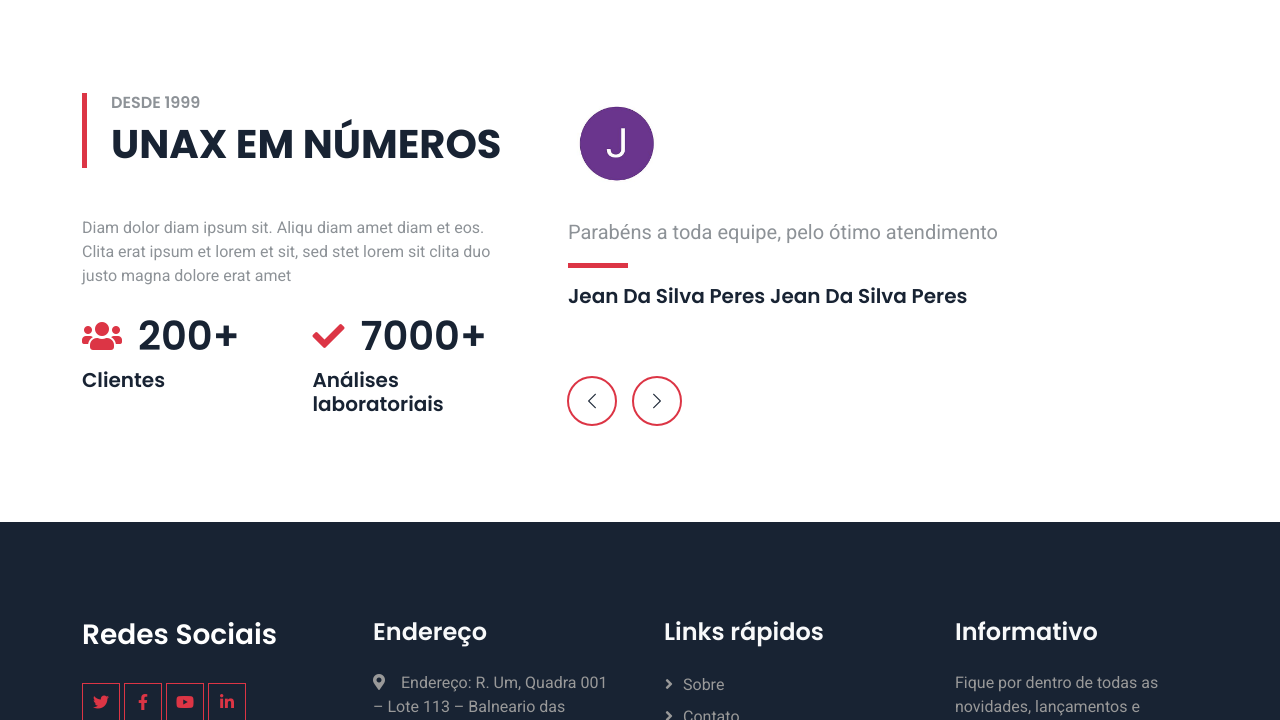
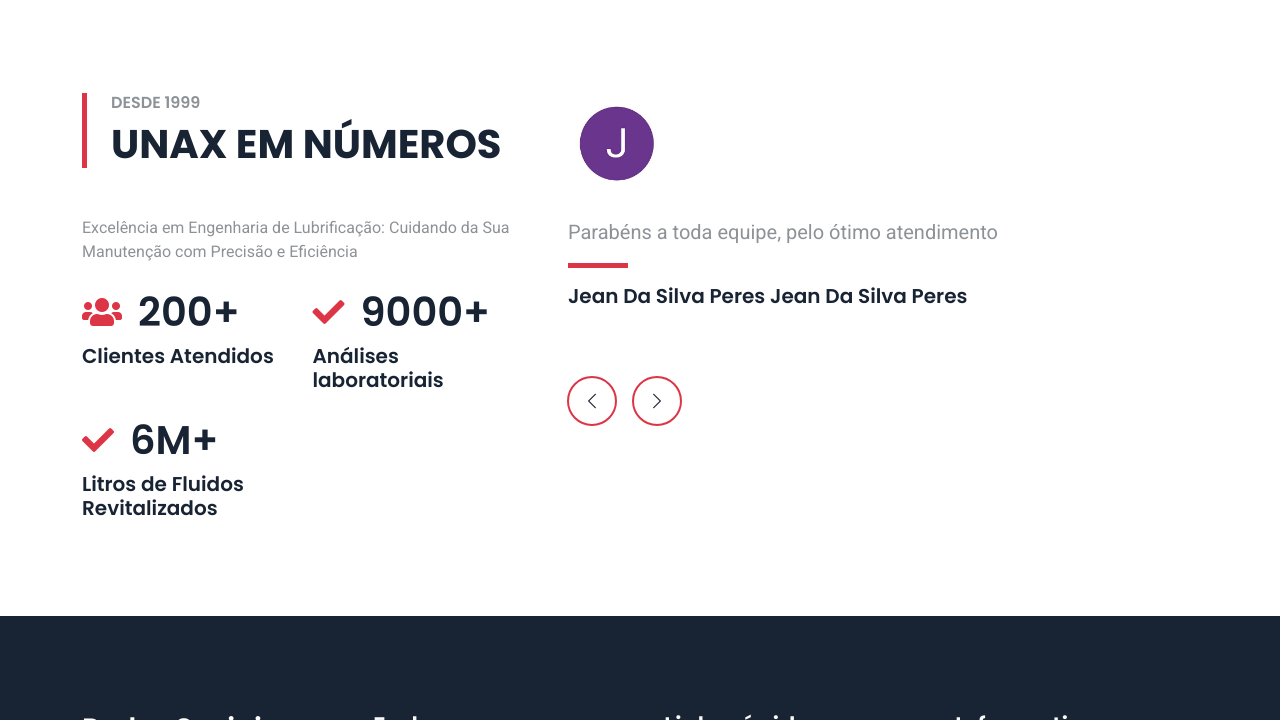
Before and after one commit to UnaxGroup/unaxgroup, a plain HTML site: page index.html in a window 1280 px wide. Shown: the part 7150-7870 px from the top of the page. Drawn offline with nearby package versions, Linux system fonts and the light colour scheme.

Commit message:
Atualizar

```diff
--- a/css/style.css
+++ b/css/style.css
@@ -250,7 +250,7 @@
 
 /*** Appointment ***/
 .appointment {
-    background: linear-gradient(rgba(0, 0, 0, .65), rgba(0, 0, 0, .65)), url(../img/carousel-2.jpg) center center no-repeat;
+    background: linear-gradient(rgba(0, 0, 0, .65), rgba(0, 0, 0, .65)), url(../img/carousel-3.jpg) center center no-repeat;
     background-size: cover;
 }
 
--- a/index.html
+++ b/index.html
@@ -909,6 +909,8 @@ class="d-flex flex-column justify-content-center text-center bg-primary h-100 p-
 </div>
 <!-- Team End -->
 
+
+
 <!-- Testimonial Start -->
 <div class="container-xxl py-5">
 <div class="container">
@@ -919,9 +921,7 @@ class="d-flex flex-column justify-content-center text-center bg-primary h-100 p-
 <h1 class="display-6 mb-0">UNAX EM NÚMEROS</h1>
 </div>
 <p class="mb-4">
-Diam dolor diam ipsum sit. Aliqu diam amet diam et eos. Clita erat
-ipsum et lorem et sit, sed stet lorem sit clita duo justo magna
-dolore erat amet
+Excelência em Engenharia de Lubrificação: Cuidando da Sua Manutenção com Precisão e Eficiência
 </p>
 <div class="row g-4">
 <div class="col-sm-6">
@@ -929,15 +929,23 @@ dolore erat amet
 <i class="fa fa-users fa-2x text-primary flex-shrink-0"></i>
 <h1 class="ms-3 mb-0">200+</h1>
 </div>
-<h5 class="mb-0">Clientes</h5>
+<h5 class="mb-0">Clientes Atendidos</h5>
 </div>
 <div class="col-sm-6">
 <div class="d-flex align-items-center mb-2">
 <i class="fa fa-check fa-2x text-primary flex-shrink-0"></i>
-<h1 class="ms-3 mb-0">7000+</h1>
+<h1 class="ms-3 mb-0">9000+</h1>
 </div>
-<h5 class="mb-0">Análises laboratoriais                </h5>
+<h5 class="mb-0">Análises laboratoriais</h5>
 </div>
+
+<div class="col-sm-6">
+    <div class="d-flex align-items-center mb-2">
+    <i class="fa fa-check fa-2x text-primary flex-shrink-0"></i>
+    <h1 class="ms-3 mb-0">6M+</h1>
+    </div>
+    <h5 class="mb-0">Litros de Fluidos Revitalizados</h5>
+    </div>
 
 </div>
 
```
Also changed, not shown: 1 other file.
